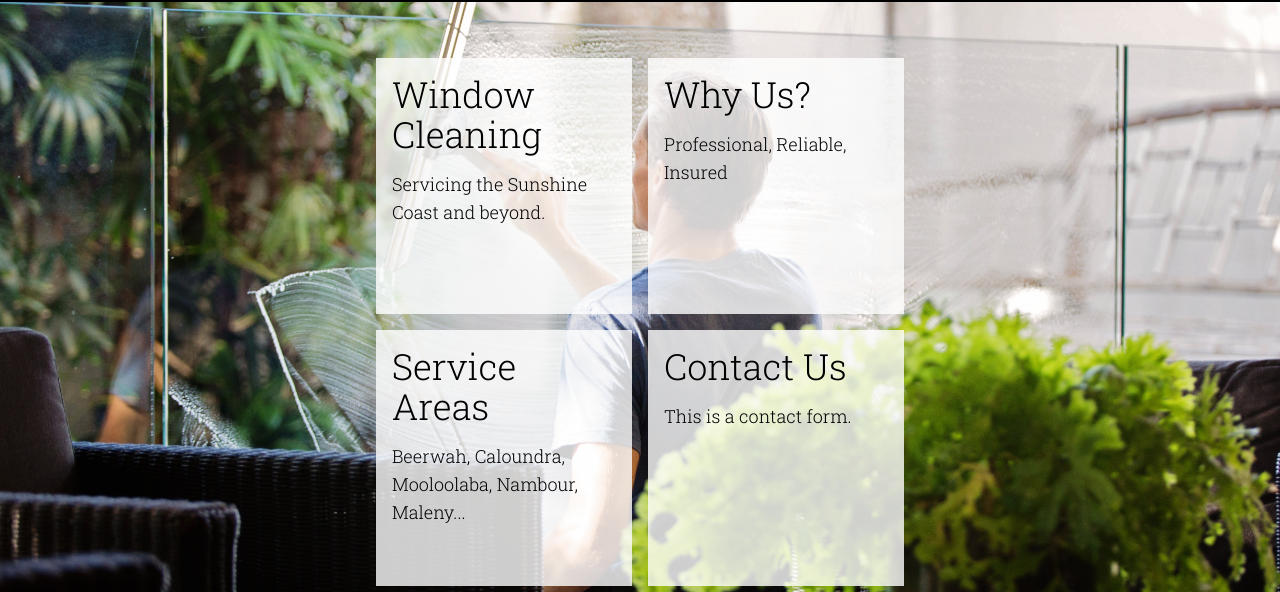
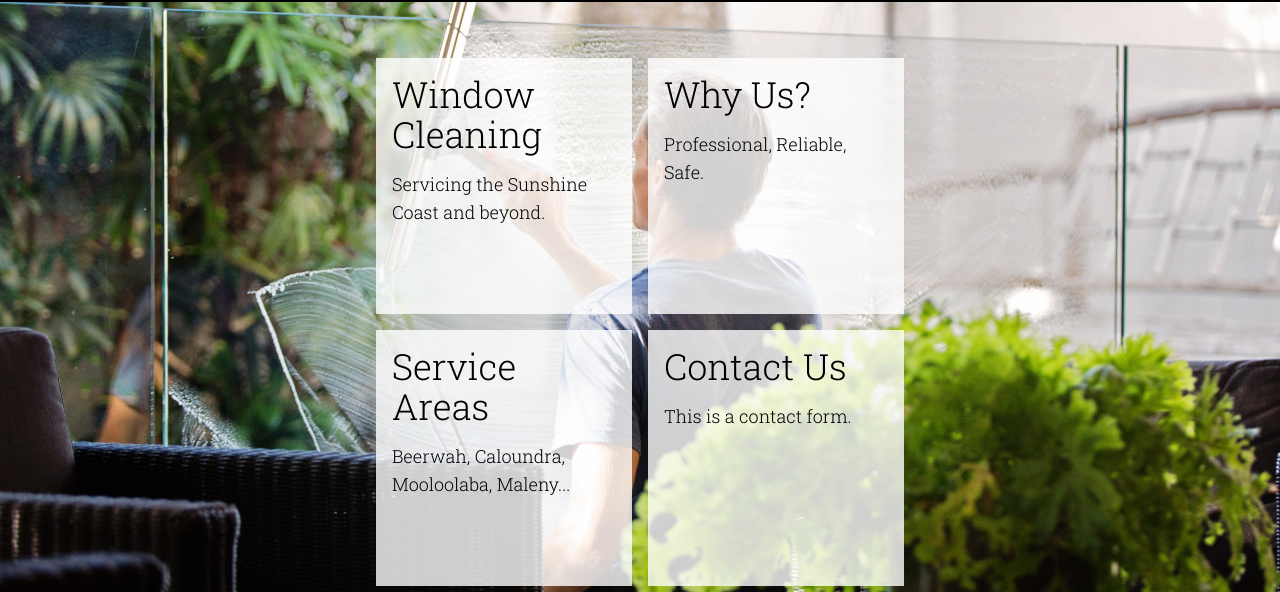
Before and after one commit to Oscar-P-E/glassninja, a React (Vite) app: page / in a window 1280 px wide. Shown: the part 158-750 px from the top of the page. Built offline with nearby package versions, Linux system fonts and the light colour scheme.

Commit message:
Clean up layout

```diff
--- a/src/components/Hero.tsx
+++ b/src/components/Hero.tsx
@@ -14,11 +14,11 @@ export const Hero = () => {
     },
     {
       title: "Why Us?",
-      description: "Professional, Reliable, Insured",
+      description: "Professional, Reliable, Safe.",
     },
     {
       title: "Service Areas",
-      description: "Beerwah, Caloundra, Mooloolaba, Nambour, Maleny...",
+      description: "Beerwah, Caloundra, Mooloolaba, Maleny...",
     },
     {
       title: "Contact Us",
@@ -69,15 +69,16 @@ export const Hero = () => {
           }
 
           .expanded-card {
-            padding-top: 4rem;
-            padding-bottom: 4rem;
+            padding: 3rem;
             background-color: rgba(255, 255, 255, 0.9);
           }
-
-          @media (min-width: 768px) {
-            .expanded-card {
-              padding: 4rem;
-            }
+          .expanded-card h1 {
+            font-size: 3rem;
+            line-height: 1;
+          }
+          .expanded-card p {
+            font-size: 1.5rem;
+            line-height: 1.5;
           }
 
           .close-button {
```
